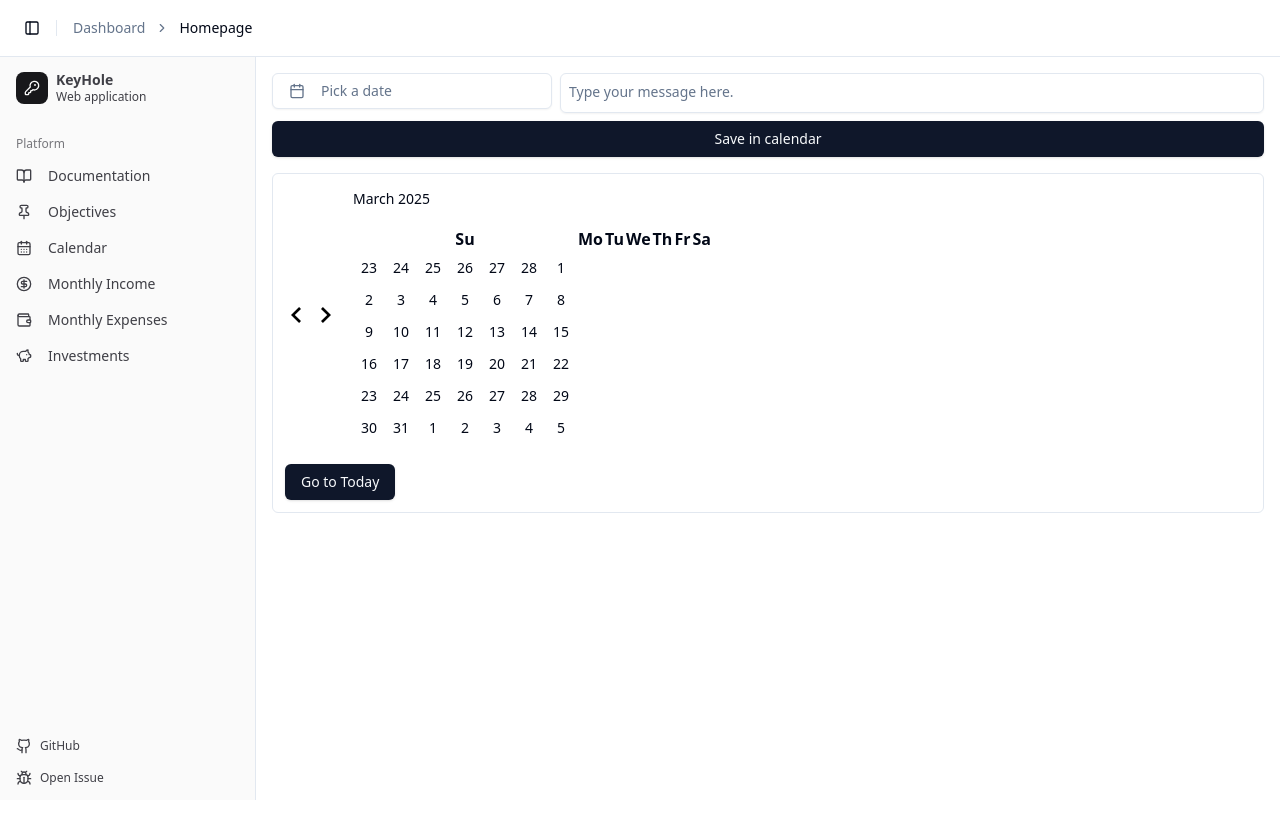
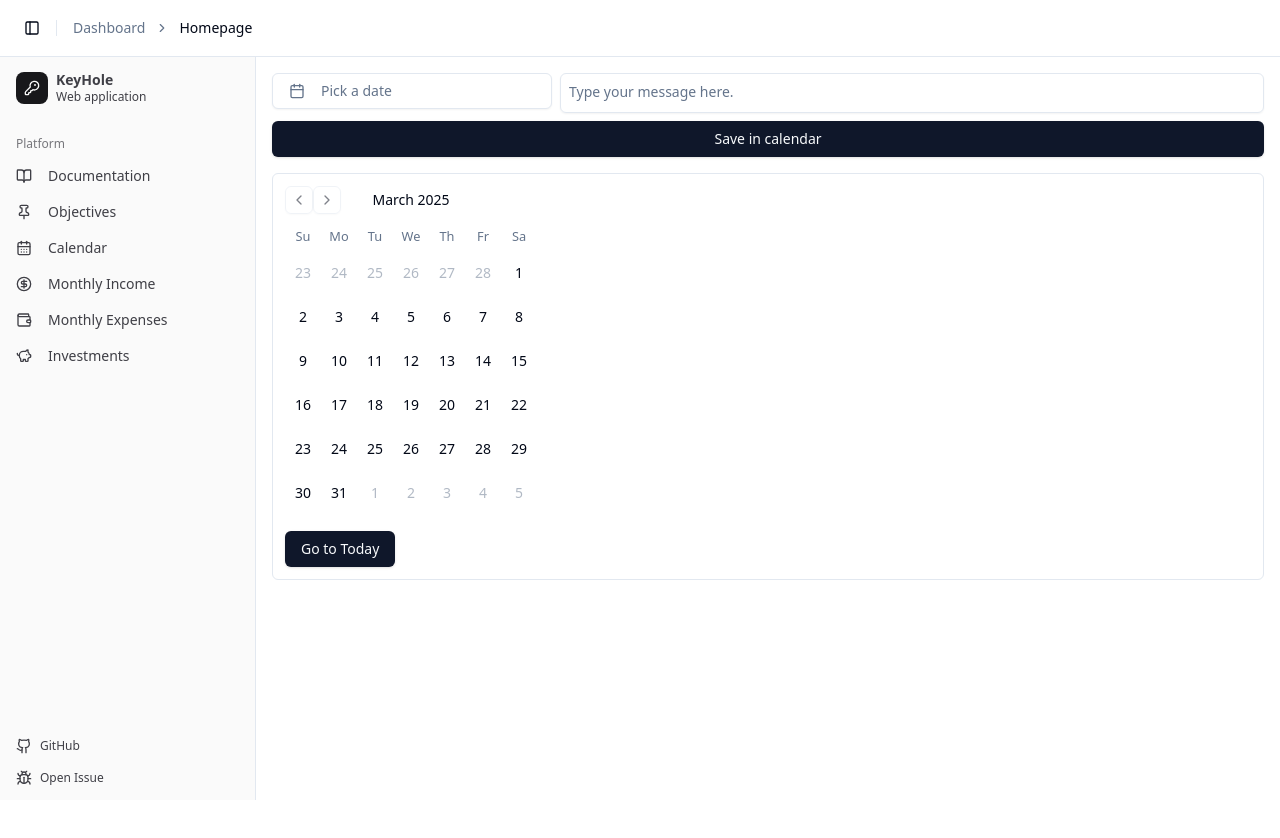
Before and after one commit to Gonzaa21/KeyHoleFront, a React (Vite) app: page /dashboard/calendar in a window 1280 px wide. Shown: the top 838 px of the page. Built offline with nearby package versions, Linux system fonts and the light colour scheme.

Commit message:
Fixing calendar comp using v9.5 #2

```diff
--- a/src/app/dashboard/calendar/form/Form-grid.jsx
+++ b/src/app/dashboard/calendar/form/Form-grid.jsx
@@ -9,7 +9,7 @@ export function FormGrid() {
                 <DateInput className="w-full md:w-auto h-[40px]" />
                 <Textarea className="flex-1 h-[40px] min-h-0 p-2 resize-none" placeholder="Type your message here." />
             </div>
-            <Button className="w-full">Save in calendar</Button>
+            <Button type="submit" className="w-full">Save in calendar</Button>
         </div>
     )
 }
--- a/src/components/ui/calendar.jsx
+++ b/src/components/ui/calendar.jsx
@@ -1,3 +1,4 @@
+"use client"
 import * as React from "react"
 import { ChevronLeft, ChevronRight } from "lucide-react"
 import { DayPicker } from "react-day-picker"
@@ -5,66 +6,60 @@ import { DayPicker } from "react-day-picker"
 import { cn } from "@/lib/utils"
 import { buttonVariants } from "@/components/ui/button"
 
-function Calendar({
-  className,
-  classNames,
-  showOutsideDays = true,
-  ...props
-}) {
+function Calendar({ className, classNames, showOutsideDays = true, ...props }) {
   return (
-    (<DayPicker
+    <DayPicker
       showOutsideDays={showOutsideDays}
       className={cn("p-3", className)}
       classNames={{
-        months: "flex flex-col sm:flex-row space-y-4 sm:space-x-4 sm:space-y-0",
         month: "space-y-4",
-        caption: "flex justify-center pt-1 relative items-center",
+        months: "flex flex-col sm:flex-row space-y-4 sm:space-y-0 relative w-max",
+        month_caption: "flex justify-center pt-1 relative items-center",
+        month_grid: "w-full border-collapse space-y-1",
         caption_label: "text-sm font-medium",
-        nav: "space-x-1 flex items-center",
-        nav_button: cn(
+        nav: "flex items-center absolute inset-x-0",
+        button_previous: cn(
           buttonVariants({ variant: "outline" }),
-          "h-7 w-7 bg-transparent p-0 opacity-50 hover:opacity-100"
+          "h-7 w-7 bg-transparent p-0 opacity-50 hover:opacity-100 z-10"
         ),
-        nav_button_previous: "absolute left-1",
-        nav_button_next: "absolute right-1",
-        table: "w-full border-collapse space-y-1",
-        head_row: "flex",
-        head_cell:
-          "text-muted-foreground rounded-md w-8 font-normal text-[0.8rem]",
-        row: "flex w-full mt-2",
-        cell: cn(
-          "relative p-0 text-center text-sm focus-within:relative focus-within:z-20 [&:has([aria-selected])]:bg-accent [&:has([aria-selected].day-outside)]:bg-accent/50 [&:has([aria-selected].day-range-end)]:rounded-r-md",
-          props.mode === "range"
-            ? "[&:has(>.day-range-end)]:rounded-r-md [&:has(>.day-range-start)]:rounded-l-md first:[&:has([aria-selected])]:rounded-l-md last:[&:has([aria-selected])]:rounded-r-md"
-            : "[&:has([aria-selected])]:rounded-md"
+        button_next: cn(
+          buttonVariants({ variant: "outline" }),
+          "h-7 w-7 bg-transparent p-0 opacity-50 hover:opacity-100 z-10"
         ),
+        weeks: "w-full border-collapse space-y-",
+        weekdays: "flex",
+        weekday:
+          "text-muted-foreground rounded-md w-9 font-normal text-[0.8rem]",
+        week: "flex w-full mt-2",
+        day_button:
+          "h-9 w-9 text-center text-sm p-0 relative [&:has([aria-selected].day-range-end)]:rounded-r-md [&:has([aria-selected].day-outside)]:bg-accent/50 [&:has([aria-selected])]:bg-accent first:[&:has([aria-selected])]:rounded-l-md last:[&:has([aria-selected])]:rounded-r-md focus-within:relative focus-within:z-20",
         day: cn(
           buttonVariants({ variant: "ghost" }),
-          "h-8 w-8 p-0 font-normal aria-selected:opacity-100"
+          "h-9 w-9 p-0 font-normal aria-selected:opacity-100"
         ),
-        day_range_start: "day-range-start",
-        day_range_end: "day-range-end",
-        day_selected:
+        range_end: "day-range-end",
+        selected:
           "bg-primary text-primary-foreground hover:bg-primary hover:text-primary-foreground focus:bg-primary focus:text-primary-foreground",
-        day_today: "bg-accent text-accent-foreground",
-        day_outside:
-          "day-outside text-muted-foreground aria-selected:bg-accent/50 aria-selected:text-muted-foreground",
-        day_disabled: "text-muted-foreground opacity-50",
-        day_range_middle:
+        today: "bg-accent text-accent-foreground",
+        outside:
+          "day-outside text-muted-foreground opacity-50 aria-selected:bg-accent/50 aria-selected:text-muted-foreground aria-selected:opacity-30",
+        disabled: "text-muted-foreground opacity-50",
+        range_middle:
           "aria-selected:bg-accent aria-selected:text-accent-foreground",
-        day_hidden: "invisible",
-        ...classNames,
+        hidden: "invisible",
+        ...classNames
       }}
       components={{
-        IconLeft: ({ className, ...props }) => (
-          <ChevronLeft className={cn("h-4 w-4", className)} {...props} />
-        ),
-        IconRight: ({ className, ...props }) => (
-          <ChevronRight className={cn("h-4 w-4", className)} {...props} />
-        ),
+        Chevron: ({ ...props }) =>
+          props.orientation === "left" ? (
+            <ChevronLeft {...props} className="h-4 w-4" />
+          ) : (
+            <ChevronRight {...props} className="h-4 w-4" />
+          )
       }}
-      {...props} />)
-  );
+      {...props}
+    />
+  )
 }
 Calendar.displayName = "Calendar"
 
```
Also changed, not shown: 1 other file (tests, documents, lock files or other folders).
